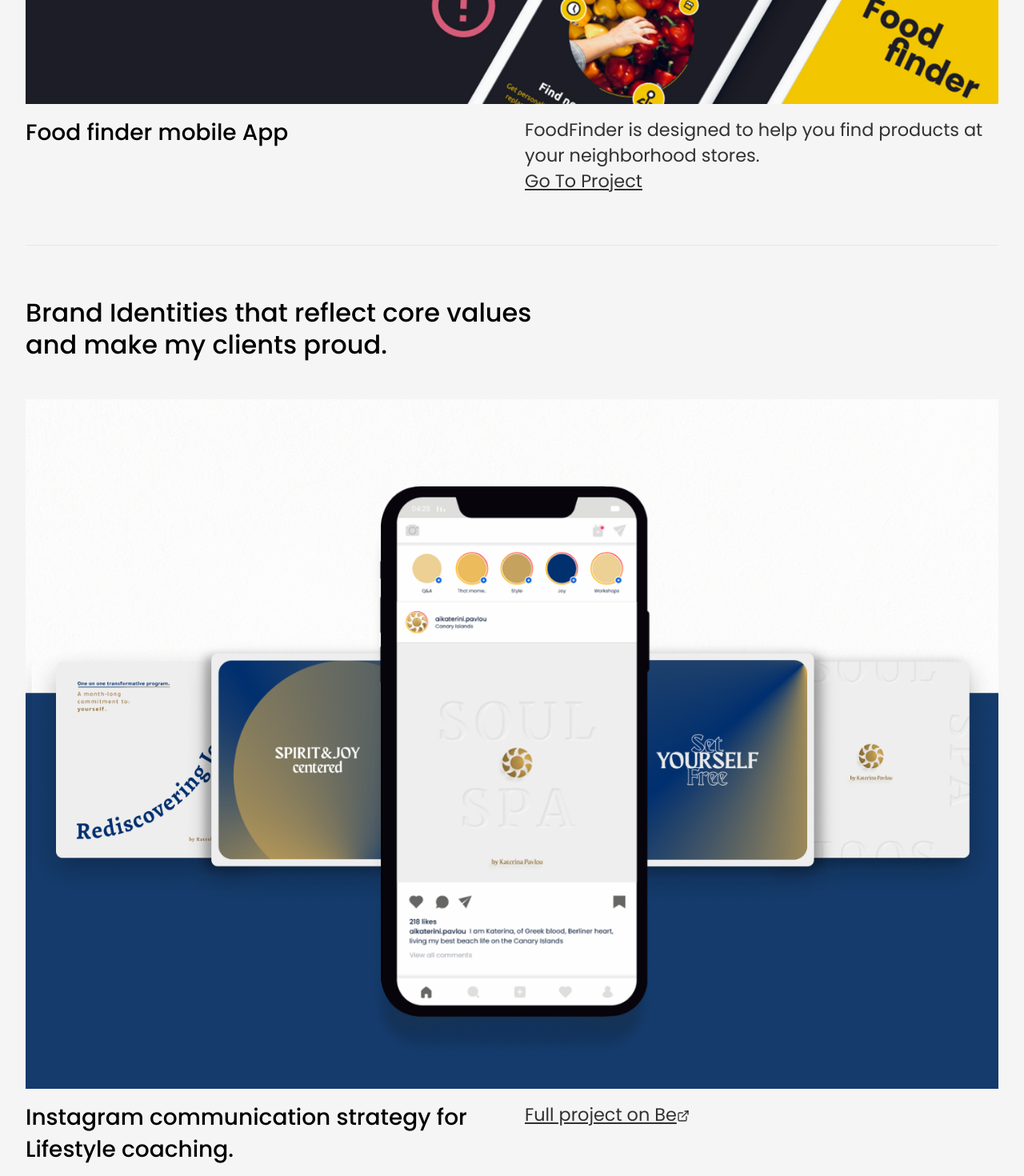
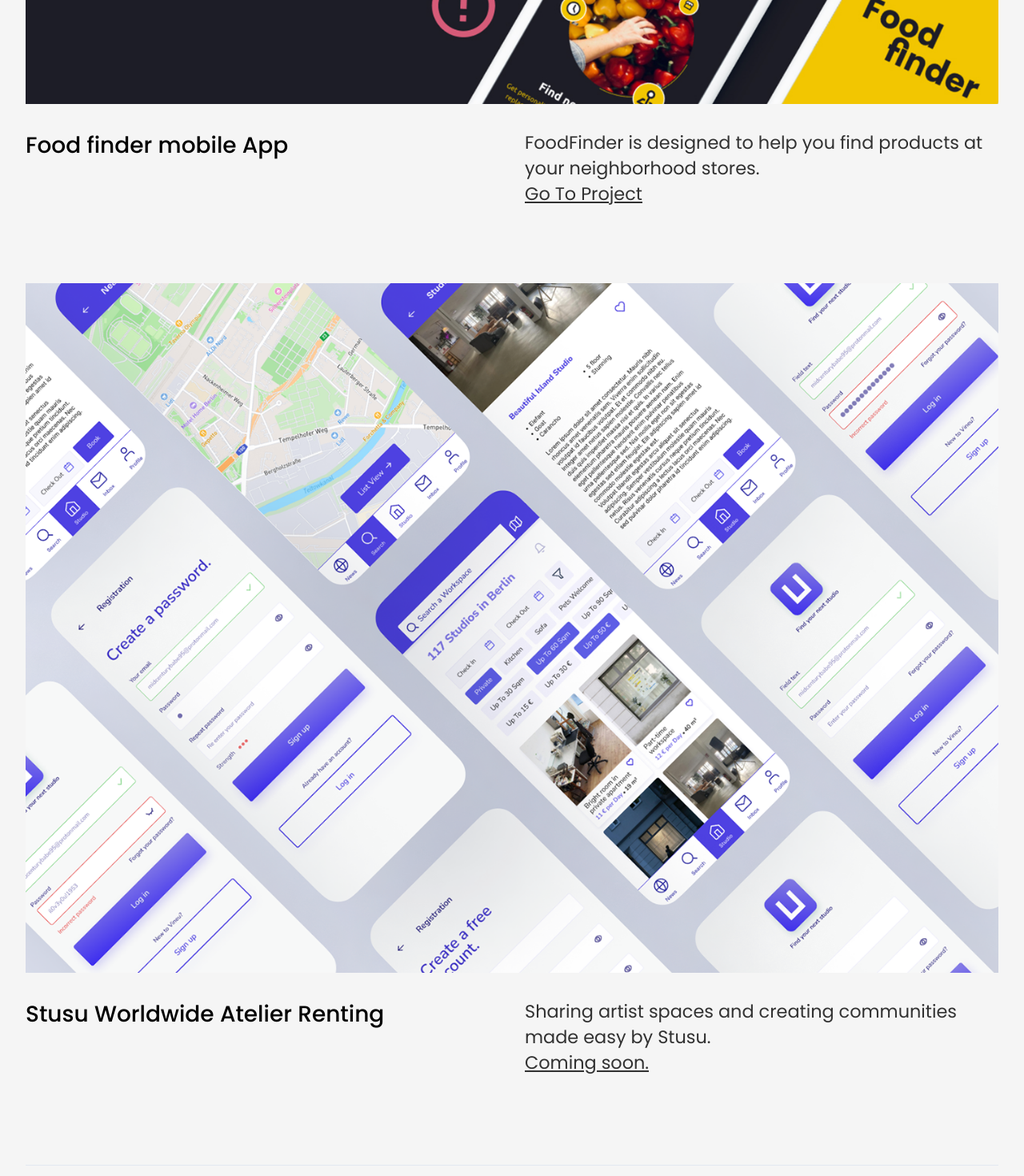
Before and after one commit to lurelureg/portfolio, a React (Vite) app: page / in a window 1280 px wide. Shown: the part 1100-2570 px from the top of the page at 80% size. Built offline with nearby package versions, Linux system fonts and the light colour scheme.

Commit message:
added new project

```diff
--- a/src/pages/Projects.jsx
+++ b/src/pages/Projects.jsx
@@ -26,6 +26,7 @@
                 I&apos;m coding it from scratch&nbsp;
                 <Link
                   href='https://github.com/lurelureg/portfolio'
+                  target='_blank'
                   isExternal
                   color='cyan.200'
                 >
@@ -41,24 +42,26 @@
       >
         Free toast! 🥪 Click Here.
       </Button>
+
       {/* Header */}
       <Text textStyle='h2' as='h2'>
         I&apos;m a multidisciplinary designer with a focus on UX, creativity and
         branding.
       </Text>
+
       {/* Project 1 */}
-      <Box margin={"1rem 0 2rem"}>
-        <Link href='/projectview'>
+      <Box margin={"1rem 0 5rem"}>
+        <LinkRouter to='/projectview'>
           <Image src={IMAGES.other.project1} alt='project1' />
-        </Link>
+        </LinkRouter>
         <Flex
           gap={{ base: "0", sm: "2rem" }}
+          mt='1rem'
           direction={{ base: "column", sm: "row" }}
         >
           <Text textStyle='h3' as='h3' flex='1 1 50%'>
             Food finder mobile App
           </Text>
-
           <Text textStyle='p' as='p' flex='1 1 50%'>
             FoodFinder is designed to help you find products at your
             neighborhood stores.
@@ -69,16 +72,42 @@
           </Text>
         </Flex>
       </Box>
+
+      {/* Project 2 */}
+      <Box margin={"1rem 0 5rem"}>
+        <Image src={IMAGES.other.project2} className='projectImg' />
+
+        <Flex
+          gap={{ base: "0", sm: "2rem" }}
+          mt='1rem'
+          direction={{ base: "column", sm: "row" }}
+        >
+          <Text textStyle='h3' as='h3' flex='1 1 50%'>
+            Stusu Worldwide Atelier Renting
+          </Text>
+
+          <Text textStyle='p' as='p' flex='1 1 50%'>
+            Sharing artist spaces and creating communities made easy by Stusu.
+            <br />
+            <Link textDecoration={"underline"}>Coming soon.</Link>
+          </Text>
+        </Flex>
+      </Box>
+
       <Divider w='100%' opacity='1' border-bottom-width='3px' m='2rem 0' />
+
       <Text textStyle='h2' as='h2'>
         Brand Identities that reflect core values <br />
         and make my clients proud.
       </Text>
+
       {/* Project Mini1 */}
-      <Box margin={"1rem 0 2rem"}>
+      <Box margin={"1rem 0 5rem"}>
         <Image src={IMAGES.other.branding1} alt='project2' />
+
         <Flex
           gap={{ base: "0", sm: "2rem" }}
+          mt='1rem'
           direction={{ base: "column", sm: "row" }}
         >
           <Text textStyle='h3' as='h3' flex='1 1 50%'>
@@ -90,18 +119,22 @@
             textDecoration={"underline"}
             flex='1 1 50%'
           >
-            <Link to='https://www.behance.net/gallery/139059395/Lifestyle-coaching-Intagram-grid-posts'>
+            <Link
+              href='https://www.behance.net/gallery/139059395/Lifestyle-coaching-Intagram-grid-posts'
+              target='_blank'
+            >
               Full project on Be
-              <ExternalLinkIcon w={4} h={4} />
+              <ExternalLinkIcon w={6} h={6} />
             </Link>
           </Text>
         </Flex>
-      </Box>{" "}
+      </Box>
       {/* Project Mini2 */}
-      <Box margin={"1rem 0 2rem"}>
+      <Box margin={"1rem 0 5rem"}>
         <Image src={IMAGES.other.branding2} alt='project3' />
         <Flex
           gap={{ base: "0", sm: "2rem" }}
+          mt='1rem'
           direction={{ base: "column", sm: "row" }}
         >
           <Text textStyle='h3' as='h3' flex='1 1 50%'>
@@ -115,16 +148,18 @@
           >
             <Link to='https://www.behance.net/gallery/111510109/Brand-Identity-Social-and-Web'>
               Full project on Be
-              <ExternalLinkIcon w={4} h={4} />
+              <ExternalLinkIcon w={6} h={6} />
             </Link>
           </Text>
         </Flex>
       </Box>
+
       {/* Project Mini3 */}
-      <Box margin={"1rem 0 2rem"}>
+      <Box margin={"1rem 0 5rem"}>
         <Image src={IMAGES.other.branding3} alt='project4' />
         <Flex
           gap={{ base: "0", sm: "2rem" }}
+          mt='1rem'
           direction={{ base: "column", sm: "row" }}
         >
           <Text textStyle='h3' as='h3' flex='1 1 50%'>
@@ -138,13 +173,13 @@
           >
             <Link to='https://www.behance.net/gallery/119500987/Youth-center-visual-identity'>
               Full project on Be
-              <ExternalLinkIcon w={4} h={4} />
+              <ExternalLinkIcon w={6} h={6} />
             </Link>
           </Text>
         </Flex>
       </Box>
       {/* Project Mini4 */}
-      <Box margin={"1rem 0 2rem"}>
+      <Box margin={"1rem 0 5rem"}>
         <Image
           src={IMAGES.other.branding4}
           className='projectImgSm'
@@ -152,6 +187,7 @@
         />
         <Flex
           gap={{ base: "0", sm: "2rem" }}
+          mt='1rem'
           direction={{ base: "column", sm: "row" }}
         >
           <Text textStyle='h3' as='h3' flex='1 1 50%'>
@@ -163,31 +199,33 @@
             textDecoration={"underline"}
             flex='1 1 50%'
           >
-            <Link to='https://www.behance.net/gallery/92450313/Responsive-Branding'>
-              Full project on Be <ExternalLinkIcon w={4} h={4} />
+            <Link
+              href='https://www.behance.net/gallery/92450313/Responsive-Branding'
+              target='_blank'
+            >
+              Full project on Be <ExternalLinkIcon w={6} h={6} />
             </Link>
           </Text>
         </Flex>
       </Box>
       <Divider m='2rem 0' w='100%' opacity='1' border-bottom-width='3px' />
+
       {/* Heading Footer Prefooter */}
       <Flex
-        mt={{ base: "2rem", sm: "4rem" }}
+        // mt={{ base: "2rem", sm: "4rem" }}
         direction={{ base: "column", sm: "row" }}
         justifyContent='space-between'
       >
         <Text textStyle='h2' as='h2'>
           Visit the&nbsp;
-          <Link href='/gallery' textDecoration={"underline"}>
-            Gallery
-          </Link>{" "}
-          for more Visual work, and please don&apos;t hesitate to get in touch!
-          <Link href='/gallery'>&#8600;</Link>
+          <LinkRouter to='/gallery'>Gallery</LinkRouter> for more Visual work,
+          and please don&apos;t hesitate to get in touch!
+          <LinkRouter to='/gallery'> &#8600;</LinkRouter>
         </Text>
         <LinkRouter to='/gallery'>
           <Image
             m={{ base: "0 auto", sm: "0 0 0 auto" }}
-            width={"70%"}
+            w={{ base: "70%", sm: "85%" }}
             src={IMAGES.other.footergallerybg730}
             alt='a collage of vertical stripes of works'
           />
```
